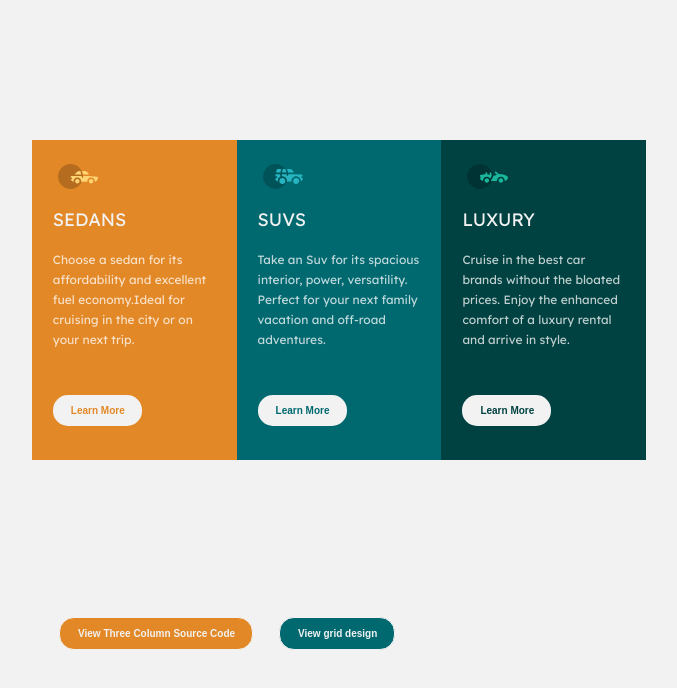
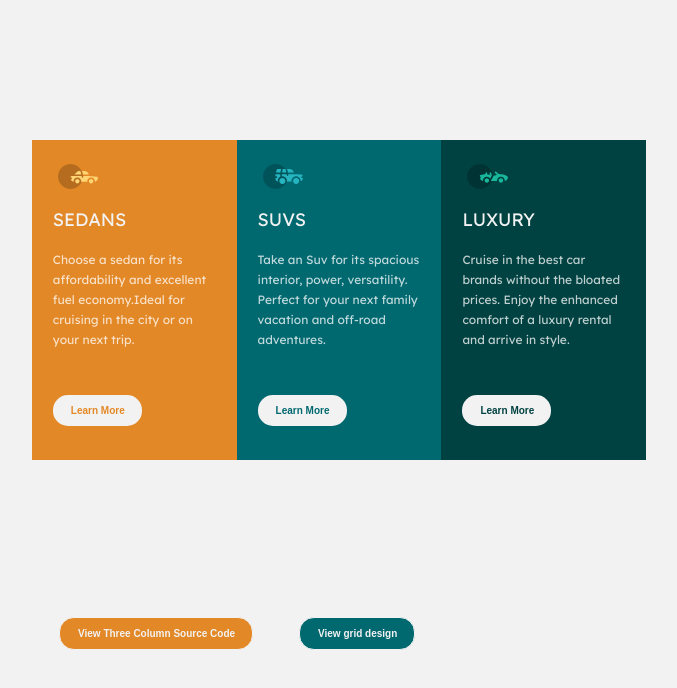
Before and after one commit to jesuseunkayode/zuri-task-three-column, a plain HTML site: page index.html in a window 1280 px wide. Shown: the whole page, without its empty margins (301-978 px from the left). Drawn offline with Linux system fonts and the light colour scheme.

Commit message:
adjust the button

```diff
--- a/index.css
+++ b/index.css
@@ -147,7 +147,7 @@ button {
     border: 1px solid hsl(0, 0%, 95%);
     position: absolute;
     bottom: 150px;
-    left: 580px;
+    left: 600px;
     cursor: pointer;
 }
 
```
